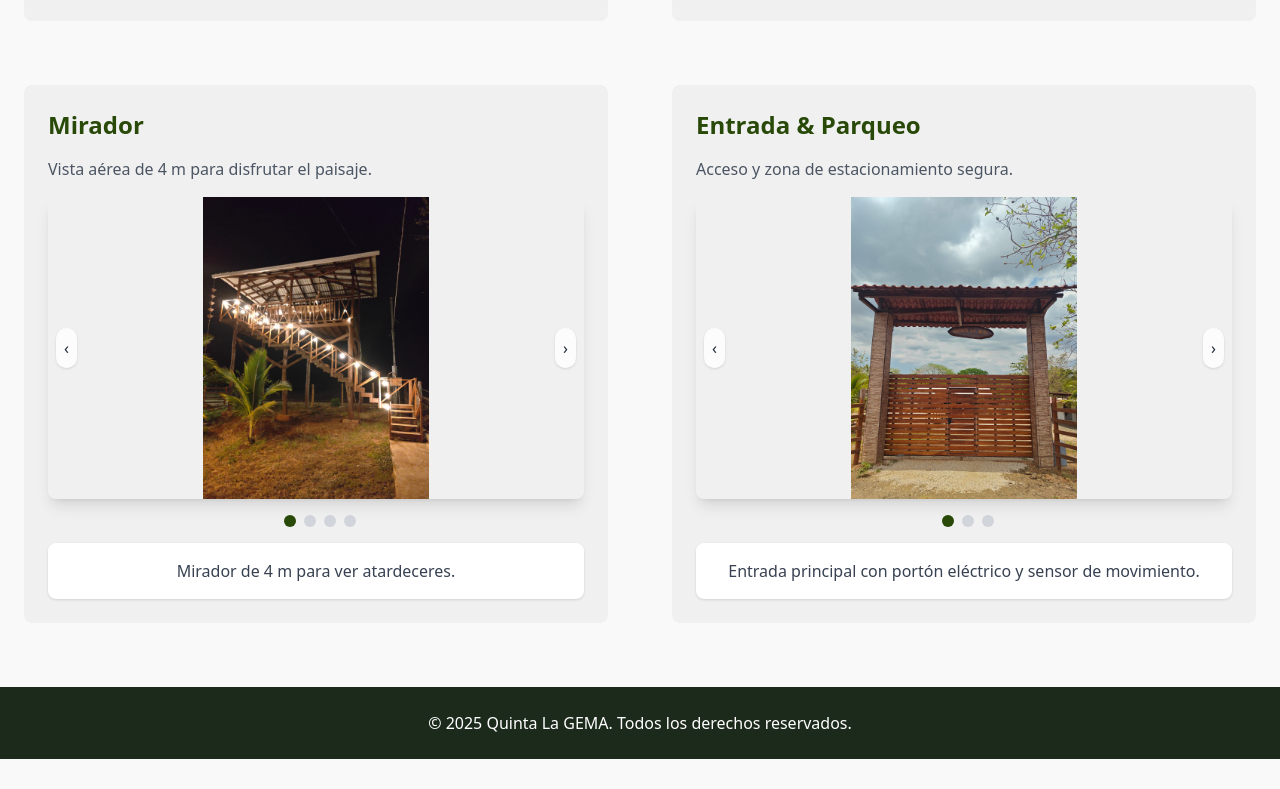
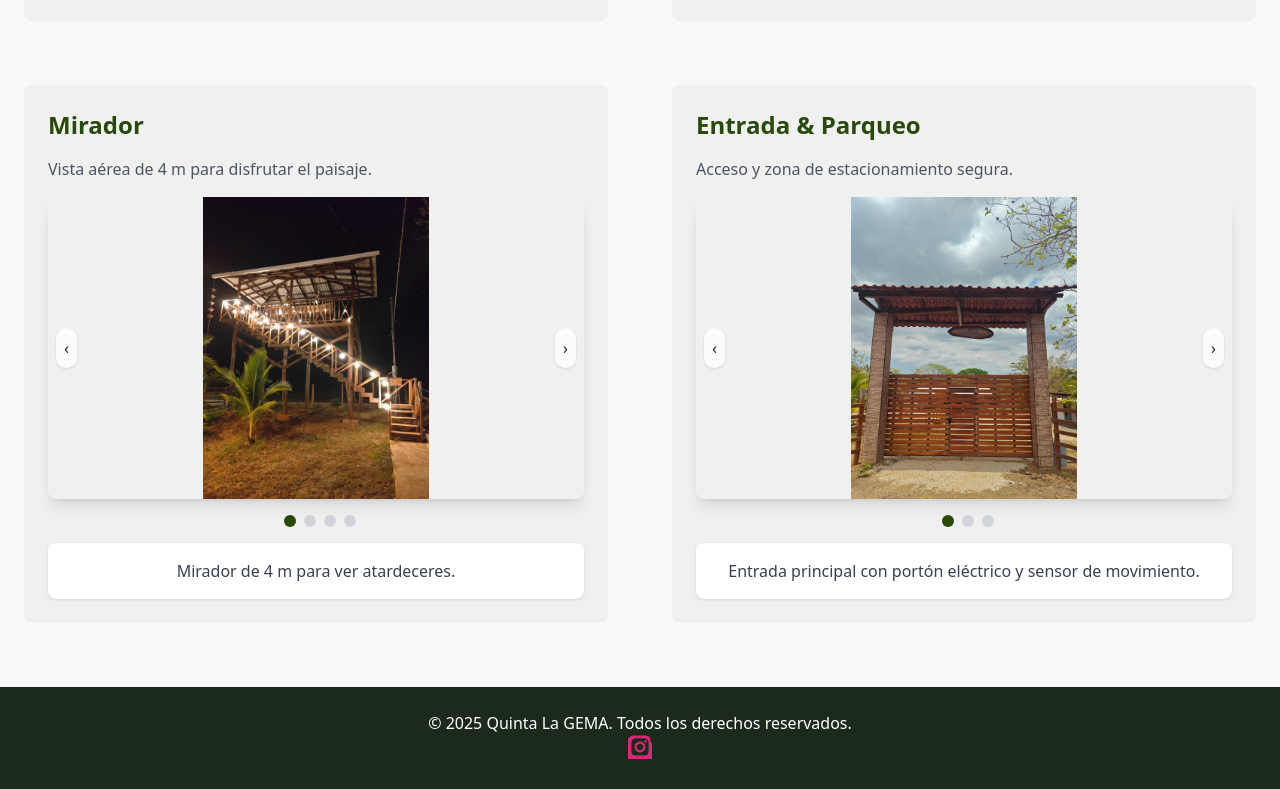
Before and after one commit to Gerardo492/quintalagema-sitio, a website: page galeria.html in a window 1280 px wide. Shown: the part 3261-4050 px from the top of the page. Before the commit the page ends 4020 px from the top, so only its background shows below. Drawn offline with nearby package versions, Linux system fonts and the light colour scheme.

Commit message:
Añadido de ícono de IG

```diff
--- a/galeria.html
+++ b/galeria.html
@@ -527,6 +527,23 @@
     <footer class="bg-brand-dark text-white text-center py-6">
         <div class="container mx-auto px-6">
             <p>© 2025 Quinta La GEMA. Todos los derechos reservados.</p>
+            <div class="text-center">
+                <a
+                  href="https://www.instagram.com/quinta.la.gema/"
+                  target="_blank"
+                  rel="noopener noreferrer"
+                  aria-label="Instagram Quinta La Gema"
+                  class="inline-block"
+                >
+                  <svg
+                    class="w-6 h-6 fill-current text-gray-700 text-pink-600 transition-colors"
+                    viewBox="0 0 448 512"
+                    xmlns="http://www.w3.org/2000/svg"
+                  >
+                    <path d="M224.1 141c-63.6 0-114.9 51.3-114.9 114.9S160.5 370.8 224.1 370.8 339 319.5 339 255.9 287.7 141 224.1 141zm0 186.6c-39.6 0-71.7-32.1-71.7-71.7s32.1-71.7 71.7-71.7 71.7 32.1 71.7 71.7-32.1 71.7-71.7 71.7zm146.4-194.3c0 14.9-12.1 27-27 27-14.9 0-27-12.1-27-27s12.1-27 27-27 27 12.1 27 27zm76.1 27.2c-.1-54.6-4.9-99.7-28-123s-68.4-27.9-123-28c-48.5-.1-194-0.1-242.5 0C52.5 29.3 7.4 34.1-16 57.3S-43.9 125.7-44 180.3c-.1 48.5 0 194 0 242.5.1 54.6 4.9 99.7 28 123s68.4 27.9 123 28c48.5.1 194 .1 242.5 0 54.6-.1 99.7-4.9 123-28s27.9-68.4 28-123c.1-48.5.1-194 0-242.5zM398.8 388c-7.8 19.5-23 34.7-42.5 42.5-29.4 11.7-99.2 9-132.3 9s-102.9 2.6-132.3-9c-19.5-7.8-34.7-23-42.5-42.5-11.7-29.4-9-99.2-9-132.3s-2.6-102.9 9-132.3c7.8-19.5 23-34.7 42.5-42.5 29.4-11.7 99.2-9 132.3-9s102.9-2.6 132.3 9c19.5 7.8 34.7 23 42.5 42.5 11.7 29.4 9 99.2 9 132.3s2.7 102.9-9 132.3z"/>
+                  </svg>
+                </a>
+              </div>
         </div>
     </footer>
 </body>
```
Also changed, not shown: contacto.html (+17 -0 lines), index.html (+46 -26 lines).
